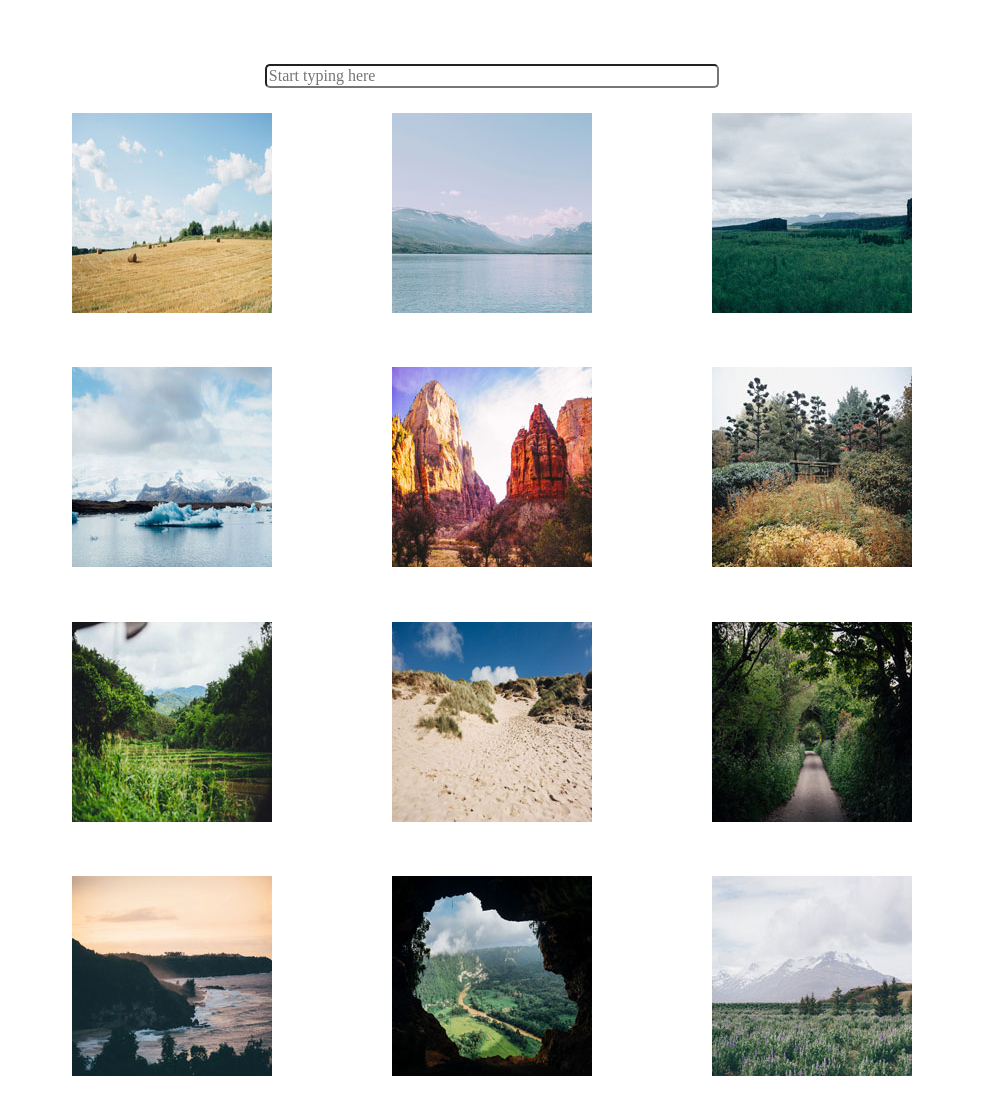
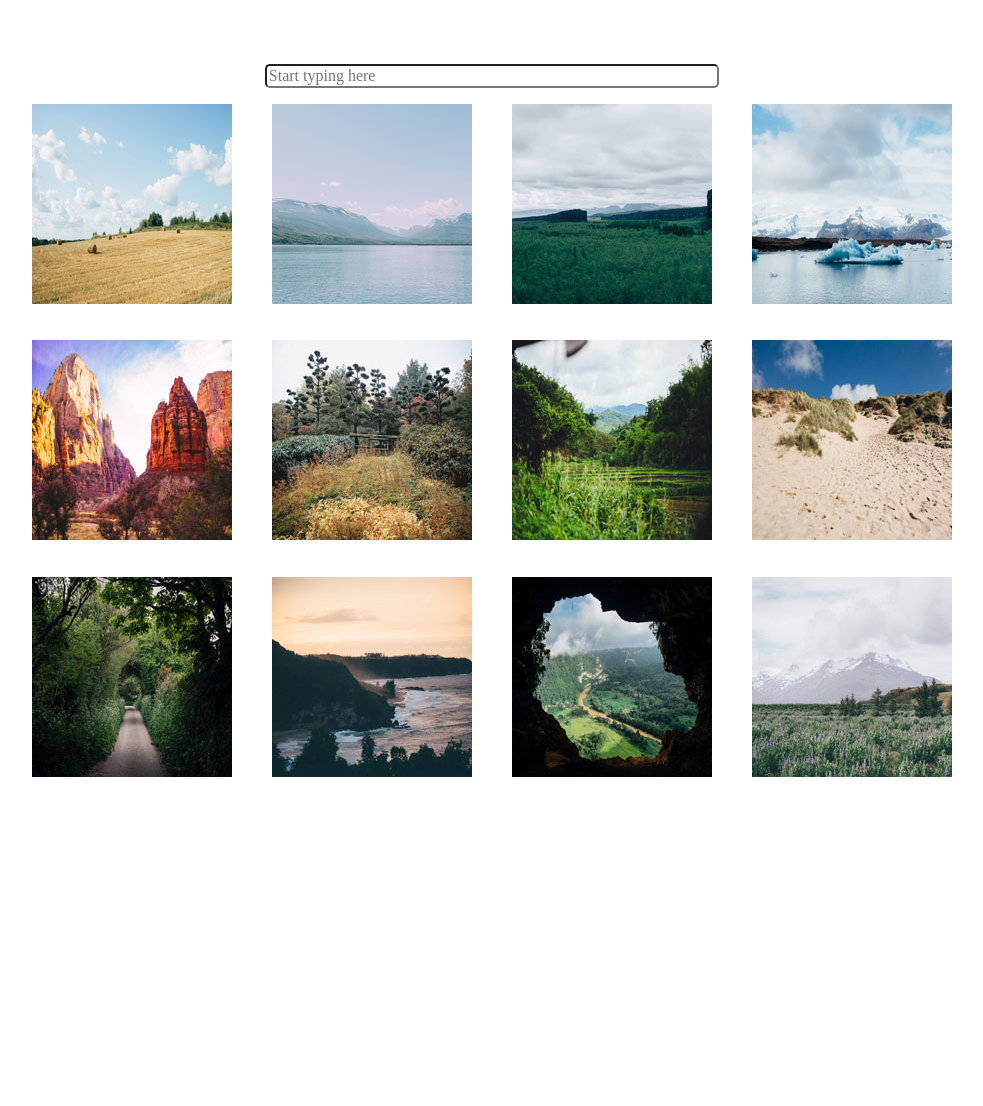
Before and after one commit to eliq1986/TreeH-Project-4, a plain HTML site: page index.html in a window 1280 px wide. Shown: the whole page, without its empty margins (148-1131 px from the left). After the commit the page ends 800 px from the top, so only its background shows below. Drawn offline with nearby package versions, Linux system fonts and the light colour scheme.

Commit message:
Corrected issues
 -Fixed @media
-added margin to even out transition

```diff
--- a/css/styles.css
+++ b/css/styles.css
@@ -2,7 +2,7 @@
   box-sizing: border-box;
 }
 input[type="text"] {
-width: 80%;
+width: 70%;
 margin: 5% auto 0 auto;
 border-radius: 5px;
 text-align: left;
@@ -17,9 +17,10 @@ height: 3%;
   flex-wrap: wrap;
   justify-content: space-around;
 }
-#container img {
-  flex-grow: 3;
-  margin: 5px;
+#container a {
+  flex-basis: auto;
+  margin: .4em 1em;
+
 
 }
 
@@ -31,8 +32,9 @@ input[type="text"] {
 #container {
 flex-wrap: wrap;
 width: 75%;
+
 }
-#container img {
-  flex-grow: 5;
-  margin: 25px;
+#container a {
+  margin: 1em;
 }
+}
```
Also changed, not shown: js/app0.js (deleted).
